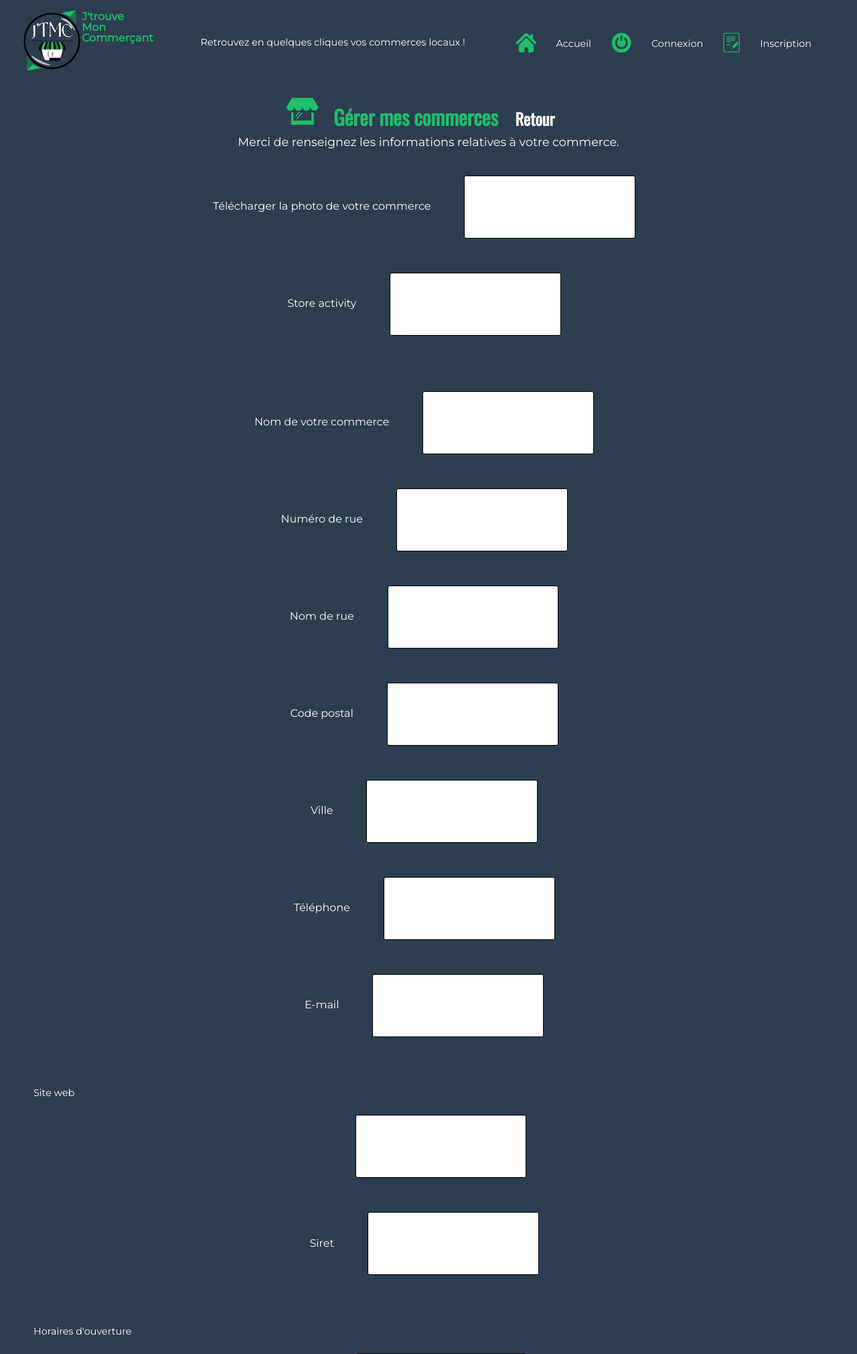
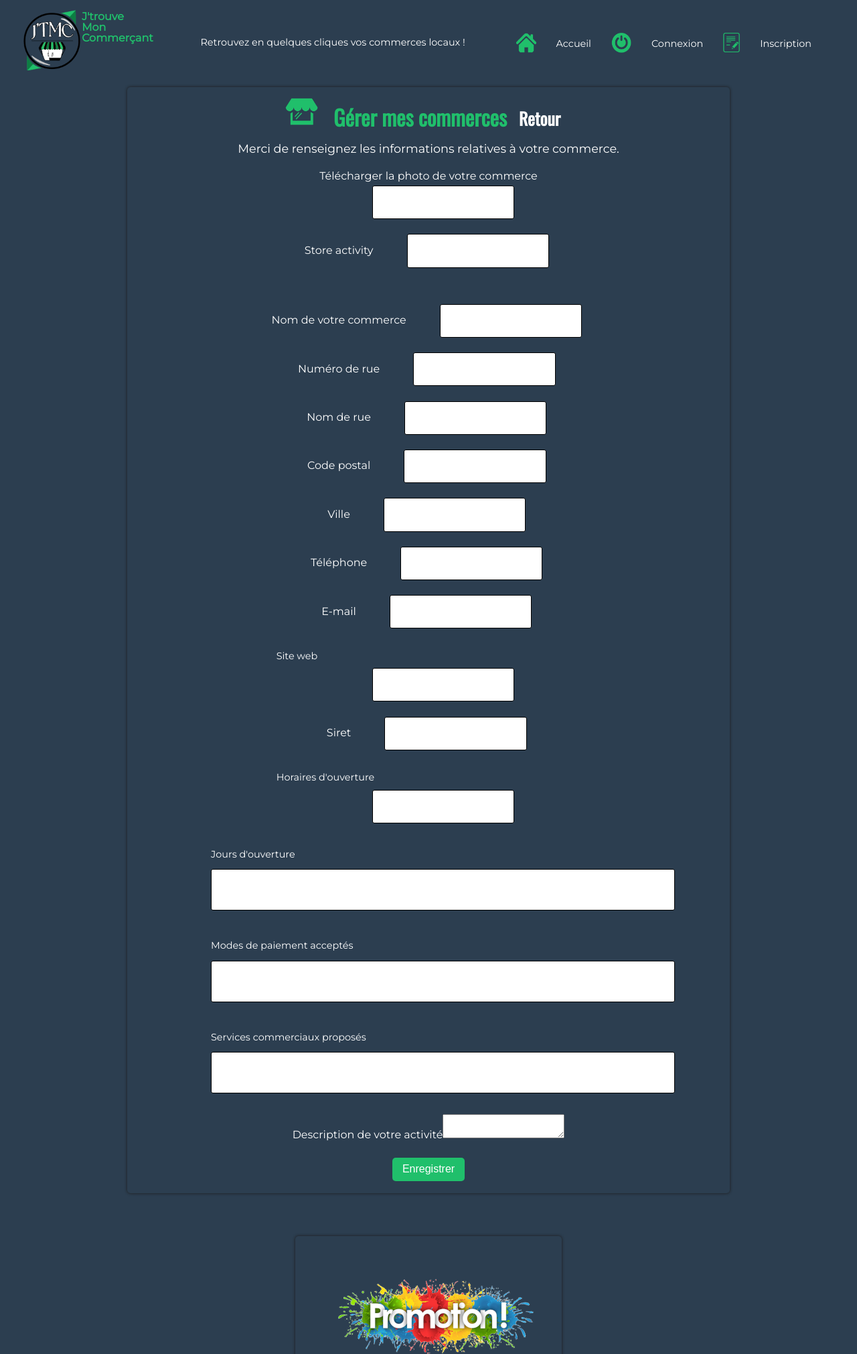
Before and after one commit to laurasullyalexandrine/JTMC, a Symfony app: template templates/account/store_add.html.twig in a window 1280 px wide. Shown: the top 2021 px of the page at 67% size. Run offline with Twig, Linux system fonts and the light colour scheme; the template is opened without the code that fills it, so the values that code supplies are empty; form fields are guessed from the names that the template uses; some libraries are stand-ins or nearby versions.

Commit message:
modification css for files twig password store and store_add

```diff
--- a/public/css/style.css
+++ b/public/css/style.css
@@ -404,11 +397,7 @@ input {
     left: 130px;
 }
 
-.content-register {
-    margin: 2%;
-}
-
-.content-register {
+.content-add {
     margin: 2%;
 }
 
@@ -427,17 +416,6 @@ input {
 .container-picture {
     max-height: 650px;
     box-shadow: 0px 0px 4px #1c1a19;
-}
-
-.container-register-store {
-    margin-top: 1%;
-    text-align: center;
-}
-
-.container-account-store {
-    height: 80vh;
-    margin-top: 5%;
-    text-align: center;
 }
 
 .container-account-link {
@@ -503,20 +481,33 @@ input {
     font-size: 0.8em;
 }
 
-.description {
-    padding: 0.5em;
+.container-add-store {
+    margin: auto;
+    width: 900px;
+    height: 100%;
+    border-radius: 5px;
+    text-align: center;
+    display: flex;
+    flex-direction: column;
+    box-shadow: 0px 0px 4px #1c1a19;
 }
 
-.register-store-paraph {
-    padding: 1%;
-    font-size: 1.1em;
+.add-form-first {
+    display: flex;
+    justify-content: center;
 }
 
-.title-register-store {
-    color: #20bf6b;
-    font-size: 1.9em;
-    font-weight: 700;
-    font-family: 'Oswald', sans-serif;
+.add-form-second {
+    display: flex;
+    width: 750px;
+    flex-direction: column;
+    align-self: center;
+}
+
+.add-description {
+    display: flex;
+    align-self: center;
+    padding: 0.5em;
 }
 
 .form-error {
@@ -552,6 +543,7 @@ a.link-account:hover {
 }
 
 .paraph-account {
+    text-align: center;
     padding: 1%;
     font-size: 1.1em;
 }
--- a/src/Controller/AccountPasswordController.php
+++ b/src/Controller/AccountPasswordController.php
@@ -42,9 +42,9 @@ class AccountPasswordController extends AbstractController
 
                 $user->setPassword($password);
                 $this->entityManager->flush();
-                $notfication = 'Votre mot de passe est mis à jour';
+                $notfication = 'Votre mot de passe est bien mis à jour';
             } else {
-                $notfication = 'Votre mot de passe actuel est incorrect';
+                $notfication = 'Votre mot de passe est incorrect';
             }
         }
 
--- a/src/Form/StoreType.php
+++ b/src/Form/StoreType.php
@@ -46,13 +46,13 @@ class StoreType extends AbstractType {
                     'Restaurant'=>'restaurant',
                     'Autre'=>'autre',
                 ],
-                'label' => 'Activité du commerce : ',
+                'label' => 'Activité du commerce',
                 'constraints' => [
                     new NotBlank,
                 ],
             ])
             ->add('picture', FileType::class, [
-                'label' => 'Photo de votre commerce :',
+                'label' => 'Photo de votre commerce',
                 'mapped' => False,
                 'required' => False,
                 'constraints' => [
@@ -61,7 +61,7 @@ class StoreType extends AbstractType {
                 ]
             ])
             ->add('name', null, [
-                'label' => 'Nom de votre commerce :',
+                'label' => 'Nom de votre commerce',
                 'attr' => [
                     'placeholder' => 'Ex: O\'fleurs',
                 ],
--- a/templates/account/password.html.twig
+++ b/templates/account/password.html.twig
@@ -18,6 +18,7 @@
         {{ form_row(form.lastname, {'label': 'Nom'}, {'attr': {'class': 'lastname'}}) }}
         {{ form_row(form.old_password, {'label': 'Mot de passe actuel'}, {'attr': {'class': 'password1'}}) }}
         {{ form_row(form.new_password.first, {'label': 'Nouveau mot de passe'}, {'attr': {'class': 'password1'}}) }}
+        {{ form_row(form.new_password.second, {'label': 'Confirmez votre nouveau mot de passe'}, {'attr': {'class': 'password2'}}) }}
 
    <button class="btn-modif" type="submit">Mettre à jour</button>
     {{ form_end(form) }}
--- a/templates/account/store_add.html.twig
+++ b/templates/account/store_add.html.twig
@@ -5,22 +5,21 @@
 {% block body %}
 
 
-<div class="container-register-store">
+<div class="container-add-store">
 
-    <div class="container-register-store-head">
-        <h1 class="title-register-store"><img src="/images/store.png" width="50px " alt="icon-store"> &ensp;Gérer mes
+        <div class="add-store-head">
+            <h1 class="title-account"><img src="/images/store.png" width="50px " alt="icon-store"> &ensp;Gérer mes
                 commerces<a class="nav-account-back" href="{{ path('account_store')}}">Retour</a></h1>
-
-        <p class="register-store-paraph"> Merci de renseignez les informations relatives à votre commerce.</p><br>
+            <p class="paraph-account"> Merci de renseignez les informations relatives à votre commerce.</p><br>
+        </div>
 
         <!--Form-->
+        <div class ="add-form-first">
             {{ form_start(form) }}
             <div class="form-error">{{ form_errors(form) }}</div>
             {{ form_label(form.picture, 'Télécharger la photo de votre commerce', {'label_attr': {'class': 'foo-form'}})
             }}{{ form_widget(form.picture) }}
             {{ form_row(form.store_activity) }}<br><br>
-    </div>
-    <div class ="register-form">
             {{ form_row(form.name, {'label': 'Nom de votre commerce'}, {'attr': {'class': 'name'}}) }}
             {{ form_row(form.road_number, {'label': 'Numéro de rue'}, {'attr': {'class': 'road_number'}}) }}
             {{ form_row(form.address, {'label': 'Nom de rue'}, {'attr': {'class': 'address'}}) }}
@@ -35,7 +34,8 @@
             {{ form_label(form.open_hours, 'Horaires d\'ouverture', {'label_attr': {'class': 'required'}})
             }}{{ form_widget(form.open_hours) }}
         </div>
-    <div class="col-form-store">
+
+        <div class="add-form-second">
             {{ form_label(form.getOpenDays, 'Jours d\'ouverture', {'label_attr': {'class': 'required'}})
             }}{{ form_widget(form.getOpenDays) }}
             {{ form_label(form.InformationPayment, 'Modes de paiement acceptés', {'label_attr': {'class': 'required'}})
@@ -44,14 +44,14 @@
             }}{{ form_widget(form.CommercialService) }}
         </div>
 
-    <div class="description">
+        <div class="add-description">
             {{ form_row(form.description, {'label': 'Description de votre activité'}, {'attr': {'class': 'description'}}) }}
         </div>
-    <div class="content-register">
 
+        <div class="content-add">
             <button class="submit-register" type="submit">Enregistrer</button>
         </div>
 
     {{ form_end(form) }}
-
+</div>
     {% endblock %}
```
Also changed, not shown: other parts of public/css/style.css (+20 -21 lines), templates/account/store.html.twig (+2 -5 lines). Lines whose indentation alone changed are shown as unchanged.
